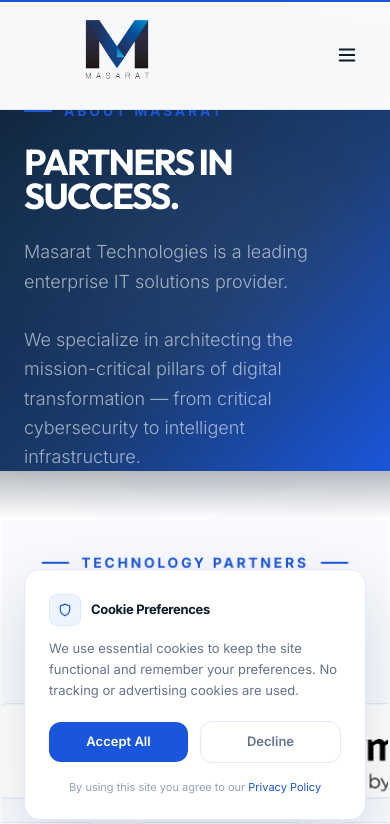
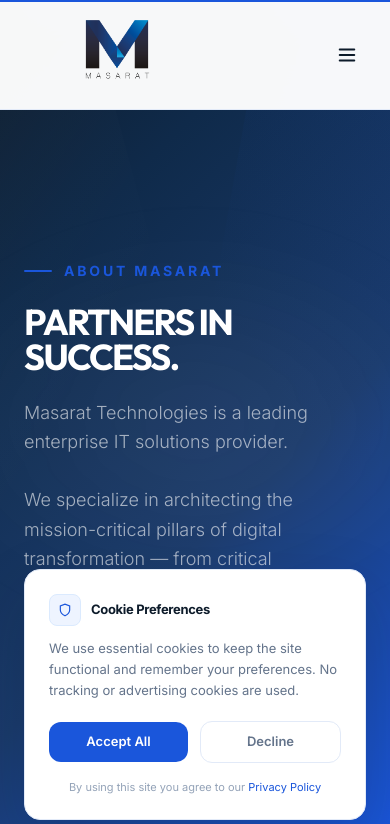
Before and after one commit to AbdulKalam2382/Masarat_webV2, a Next.js app: page /en/about in a window 390 px wide. Shown: the top 824 px of the page. Built offline with nearby package versions, Linux system fonts and the light colour scheme.

Commit message:
Rsponsive fix 2

```diff
--- a/src/app/[locale]/about/page.tsx
+++ b/src/app/[locale]/about/page.tsx
@@ -19,7 +19,7 @@
       <Navbar />
       <main>
         {/* HERO SECTION */}
-        <section className="relative min-h-[50vh] flex items-center pt-[100px] overflow-hidden">
+        <section className="relative min-h-screen md:min-h-[50vh] flex items-center overflow-clip">
           <div className="absolute inset-0 z-0">
             <div className="absolute inset-0" style={{ background: 'linear-gradient(135deg, #0D1B2A 0%, #0F2A4A 25%, #1A3A6B 60%, #1A56DB 100%)' }} />
             <div className="absolute pointer-events-none" style={{ top: '-20%', left: '-10%', width: '60%', height: '140%', background: 'linear-gradient(135deg, rgba(255,255,255,0.04) 0%, transparent 50%)', transform: 'rotate(-15deg)' }} />
@@ -28,7 +28,7 @@
             <div className="relative z-[1]"><SceneWrapper scene="about" /></div>
           </div>
 
-          <div className="container max-w-7xl mx-auto px-6 relative z-[10]">
+          <div className="container max-w-7xl mx-auto px-6 relative z-[10] pt-28 pb-16 md:pt-20 md:pb-10">
             <motion.div
               initial={{ opacity: 0, y: 30 }}
               animate={{ opacity: 1, y: 0 }}
--- a/src/app/[locale]/contact/page.tsx
+++ b/src/app/[locale]/contact/page.tsx
@@ -16,7 +16,7 @@
       <Navbar />
       <main>
         {/* HERO SECTION */}
-        <section className="relative min-h-[60vh] flex items-center pt-[100px] pb-16 overflow-hidden">
+        <section className="relative min-h-screen md:min-h-[60vh] flex items-center overflow-clip">
           <div className="absolute inset-0 z-0">
             <div className="absolute inset-0" style={{ background: 'linear-gradient(135deg, #0D1B2A 0%, #0F2A4A 25%, #1A3A6B 60%, #1A56DB 100%)' }} />
             <div className="absolute pointer-events-none" style={{ top: '-20%', left: '-10%', width: '60%', height: '140%', background: 'linear-gradient(135deg, rgba(255,255,255,0.04) 0%, transparent 50%)', transform: 'rotate(-15deg)' }} />
@@ -24,7 +24,7 @@
             <div className="relative z-[1]"><SceneWrapper scene="contact" /></div>
           </div>
 
-          <div className="container max-w-7xl mx-auto px-6 relative z-[10] pb-16">
+          <div className="container max-w-7xl mx-auto px-6 relative z-[10] pt-28 pb-16 md:pt-24 md:pb-12">
             <motion.div
               initial={{ opacity: 0, y: 30 }}
               animate={{ opacity: 1, y: 0 }}
--- a/src/app/[locale]/page.tsx
+++ b/src/app/[locale]/page.tsx
@@ -17,7 +17,7 @@
   const {t, isRTL } = useLanguage();
 
   return (
-    <div className={cn(isRTL ? "font-cairo text-right" : "font-inter", "pt-[90px]")}>
+    <div className={cn(isRTL ? "font-cairo text-right" : "font-inter")}>
       <Navbar />
       <main>
         {/* 1. Hero */}
--- a/src/components/sections/Hero.tsx
+++ b/src/components/sections/Hero.tsx
@@ -48,7 +48,7 @@
     <section
       ref={heroRef}
       data-section-name="Hero"
-      className="hero-section-trigger relative min-h-[100svh] flex items-center justify-center bg-[#0D1B2A] overflow-hidden py-24 sm:py-28"
+      className="hero-section-trigger relative min-h-[100svh] flex items-center justify-center bg-[#0D1B2A] overflow-clip pt-28 pb-20 sm:pt-32 sm:pb-24"
     >
       {/* Institutional Skyline background */}
       <div className="absolute inset-0 z-0">
--- a/src/components/templates/SolutionDetailTemplate.tsx
+++ b/src/components/templates/SolutionDetailTemplate.tsx
@@ -207,7 +207,7 @@
       <main ref={mainRef} className="bg-white dark:bg-brand-navy overflow-hidden">
 
         {/* SECTION 1: Hero */}
-        <section ref={heroRef} className="hero-section-trigger relative min-h-[60vh] flex items-center overflow-hidden">
+        <section ref={heroRef} className="hero-section-trigger relative min-h-screen md:min-h-[60vh] flex items-center overflow-clip">
           <div className="absolute inset-0 z-0">
             <div className="absolute inset-0" style={{ background: "linear-gradient(135deg, #0D1B2A 0%, #0F2A4A 25%, #1A3A6B 60%, #1A56DB 100%)" }} />
             <div className="absolute pointer-events-none" style={{ top: "-20%", left: "-10%", width: "60%", height: "140%", background: "linear-gradient(135deg, rgba(255,255,255,0.04) 0%, transparent 50%)", transform: "rotate(-15deg)" }} />
@@ -215,7 +215,7 @@
             <div className="relative z-[1]"><SceneWrapper scene={heroScene} /></div>
           </div>
 
-          <div className="hero-text-content container max-w-7xl mx-auto px-6 relative z-10 pt-20">
+          <div className="hero-text-content container max-w-7xl mx-auto px-6 relative z-10 pt-28 pb-16 md:pt-24 md:pb-12">
             {/* Breadcrumb */}
             <div className={cn("flex items-center gap-2 text-white/50 text-[13px] font-medium mb-4", isRTL && "flex-row-reverse")}>
               <Link href="/solutions" className="hover:text-white transition-colors">{t("nav.solutions")}</Link>
```
